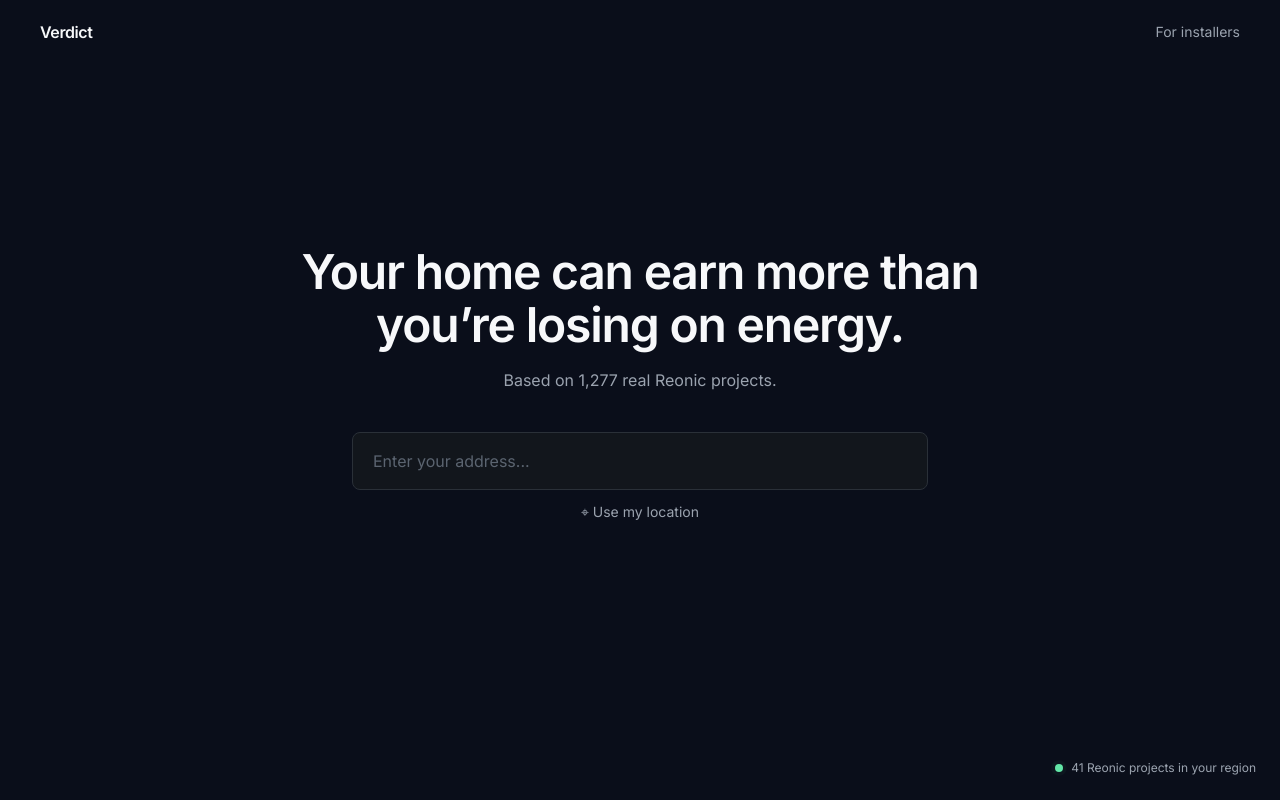
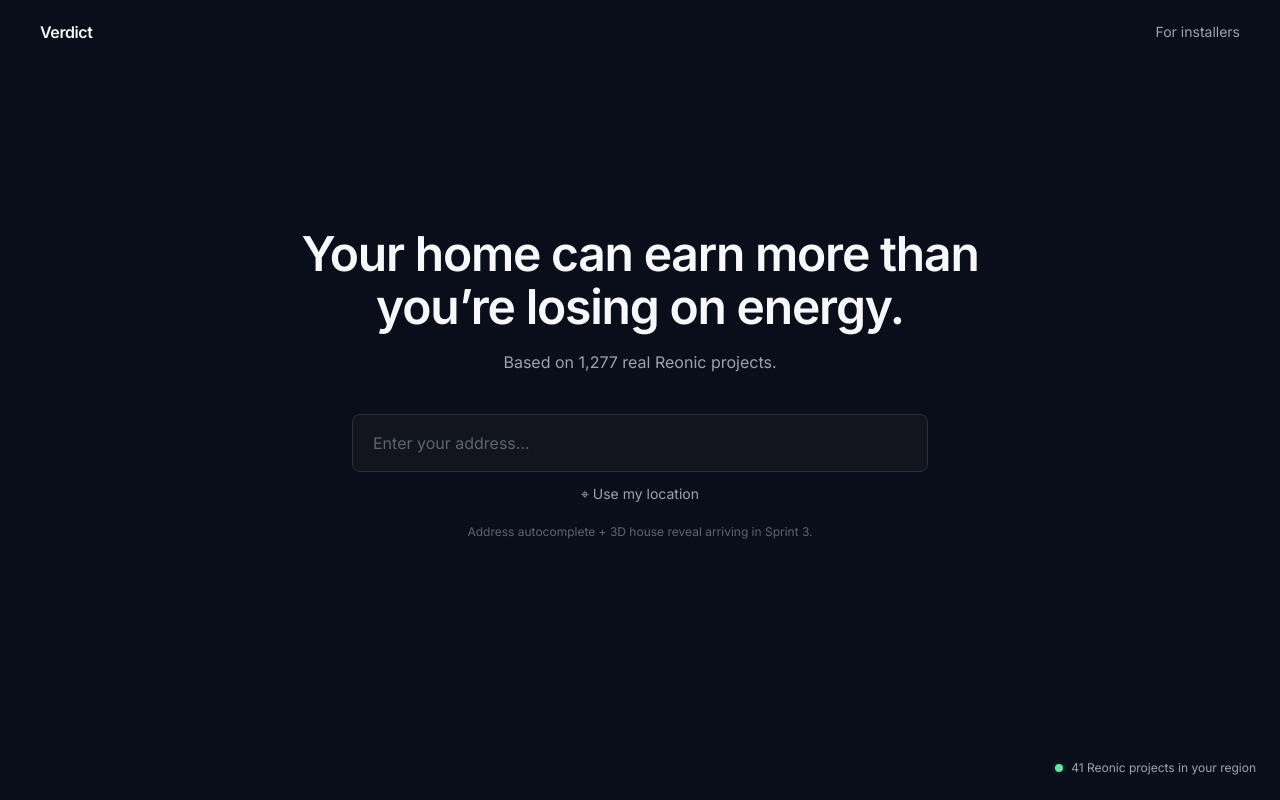
Before and after one commit to georgenikabadze-hub/verdict, a Next.js app: page / in a window 1280 px wide. Built offline with nearby package versions, Linux system fonts and the light colour scheme.

Commit message:
fix(hero): remove form submit to non-existent /api/quote (returned 404 on Enter)

```diff
--- a/app/page.tsx
+++ b/app/page.tsx
@@ -21,11 +21,7 @@ export default function Home() {
           Based on 1,277 real Reonic projects.
         </p>
 
-        <form
-          className="mt-10 w-full max-w-xl flex flex-col gap-3"
-          action="/api/quote"
-          method="get"
-        >
+        <div className="mt-10 w-full max-w-xl flex flex-col gap-3">
           <label className="sr-only" htmlFor="address">Your address</label>
           <input
             id="address"
@@ -41,7 +37,10 @@ export default function Home() {
           >
             ⌖ Use my location
           </button>
-        </form>
+          <p className="self-center text-xs text-[#5B6470] mt-2">
+            Address autocomplete + 3D house reveal arriving in Sprint 3.
+          </p>
+        </div>
 
         {/* Footer signal */}
         <div className="absolute bottom-6 right-6 flex items-center gap-2 text-xs text-[#9BA3AF]">
```
